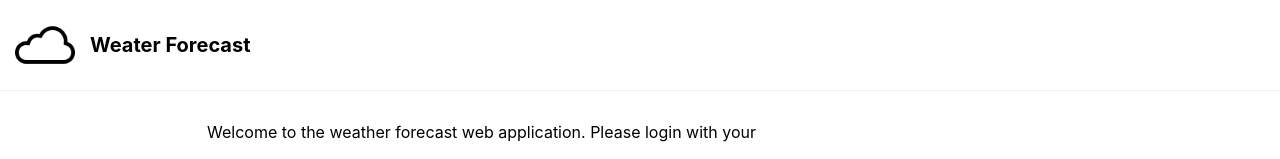
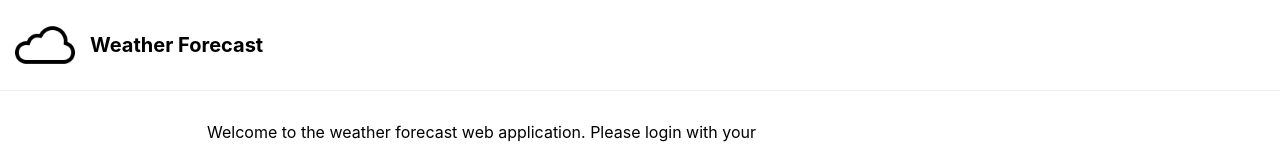
Before and after one commit to ejcubillas/ehrlich-test, a Next.js app: page /login in a window 1280 px wide. Shown: the top 159 px of the page. Built offline with nearby package versions, Linux system fonts and the light colour scheme; no server answers.

Commit message:
Fix: Fixed the site title in Header and in the Head

```diff
--- a/components/Header/index.js
+++ b/components/Header/index.js
@@ -16,7 +16,7 @@ const Header = () => {
           height={60}
           alt="Logo"
         />
-        <h1>Weater Forecast</h1>
+        <h1>Weather Forecast</h1>
       </div>
 
       {
--- a/pages/index.js
+++ b/pages/index.js
@@ -18,7 +18,7 @@ export default function Home(props) {
   return (
     <div>
       <Head>
-        <title>Weater Forecast</title>
+        <title>Weather Forecast</title>
         <meta name="description" content="Weather Forecast" />
         <link rel="icon" href="/favicon.ico" />
       </Head>
```
Also changed, not shown: 1 other file (tests, documents, lock files or other folders).
